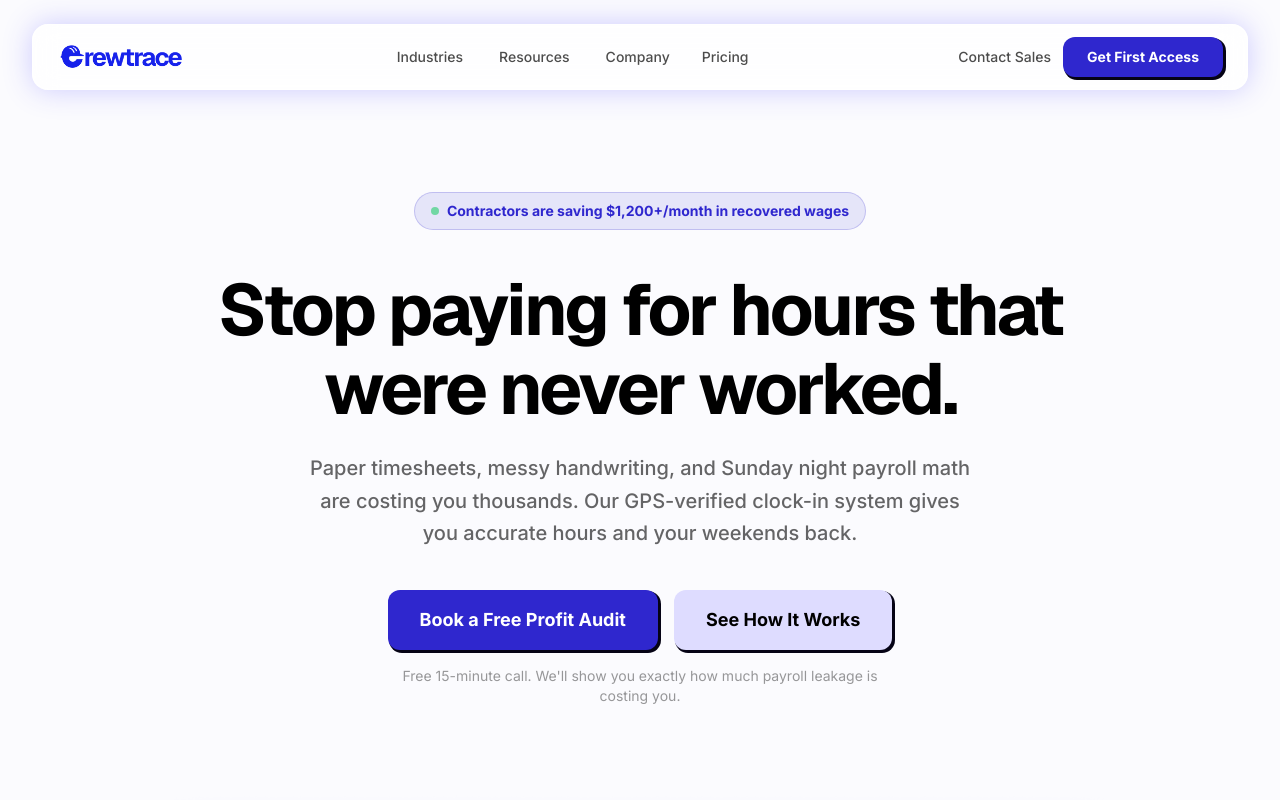
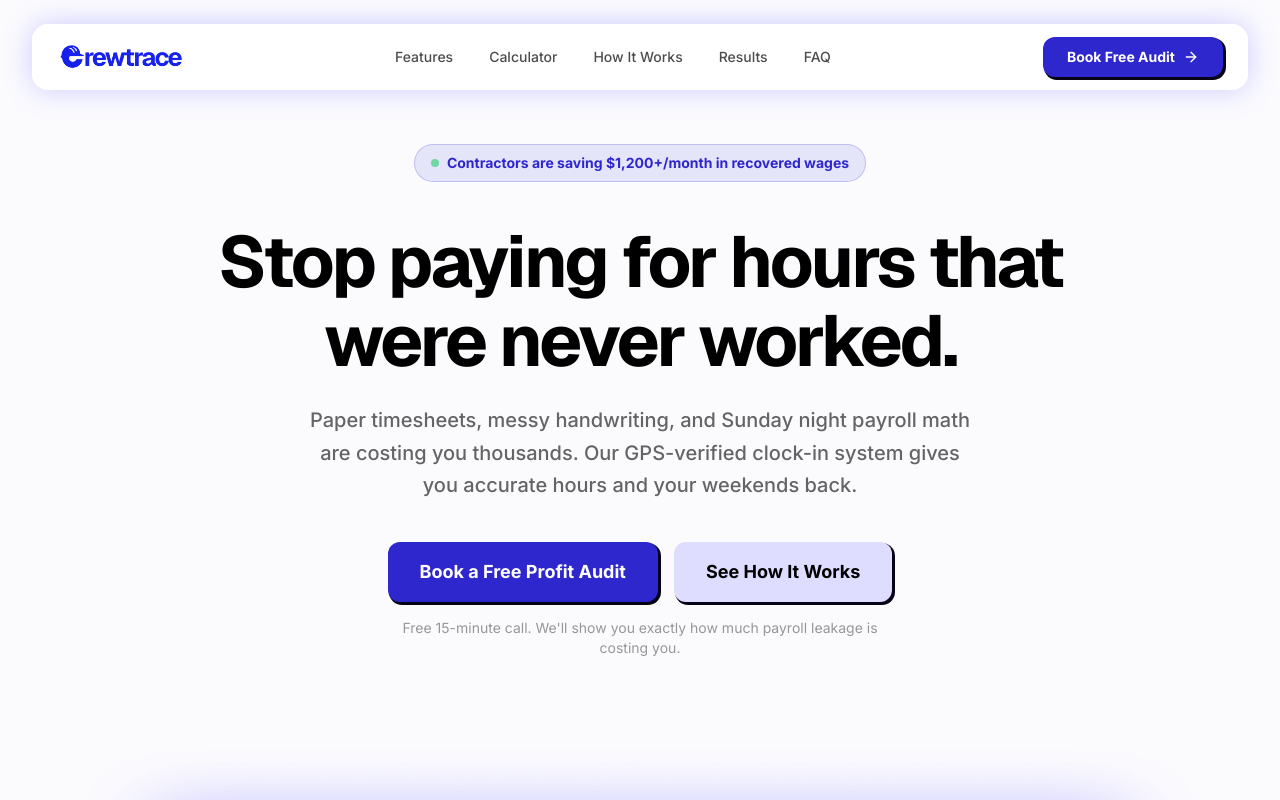
Before and after one commit to cartermitchell13/crewtrace-landing, a Next.js app: page / in a window 1280 px wide. Shown: the top 800 px of the page. Built offline with nearby package versions, Linux system fonts and the light colour scheme.

Commit message:
new navbar

```diff
--- a/app/layout.tsx
+++ b/app/layout.tsx
@@ -28,7 +28,7 @@ export default function RootLayout({
   children: React.ReactNode;
 }>) {
   return (
-    <html lang="en" className={`${geistSans.variable} ${inter.variable}`}>
+    <html lang="en" className={`${geistSans.variable} ${inter.variable} scroll-smooth`}>
       <body
         className="antialiased"
       >
--- a/app/page.tsx
+++ b/app/page.tsx
@@ -1,4 +1,4 @@
-import Navbar from "@/components/Navbar";
+import LandingNavbar from "@/components/LandingNavbar";
 import Hero from "@/components/Hero";
 import FeatureGrid from "@/components/FeatureGrid";
 import SavingsCalculator from "@/components/SavingsCalculator";
@@ -12,7 +12,7 @@ import Footer from "@/components/Footer";
 export default function Home() {
   return (
     <div className="min-h-screen bg-background">
-      <Navbar />
+      <LandingNavbar />
       <main>
         <Hero />
         <FeatureGrid />
--- a/components/CTASection.tsx
+++ b/components/CTASection.tsx
@@ -3,7 +3,7 @@ import React from "react";
 
 export default function CTASection() {
     return (
-        <section className="py-32 px-6 relative bg-white overflow-hidden">
+        <section id="audit" className="py-32 px-6 relative bg-white overflow-hidden scroll-mt-32">
             {/* Soft background accents */}
             <div className="absolute top-0 right-0 w-[600px] h-[600px] bg-primary/[0.03] rounded-full blur-[100px] -translate-y-1/2 translate-x-1/2" />
             <div className="absolute bottom-0 left-0 w-[600px] h-[600px] bg-primary/[0.03] rounded-full blur-[100px] translate-y-1/2 -translate-x-1/2" />
--- a/components/ComplianceAudit.tsx
+++ b/components/ComplianceAudit.tsx
@@ -5,7 +5,8 @@ import { ShieldCheck, AlertTriangle, FileText, UserCheck, ArrowRight } from "luc
 export default function ComplianceAudit() {
     return (
         <section
-            className="py-24 px-6 relative overflow-hidden"
+            id="compliance"
+            className="py-24 px-6 relative overflow-hidden scroll-mt-32"
             style={{ backgroundColor: '#2F27CE' }}
         >
             {/* Design Elements */}
--- a/components/FAQSection.tsx
+++ b/components/FAQSection.tsx
@@ -34,7 +34,7 @@ export default function FAQSection() {
     const [openIndex, setOpenIndex] = useState<number | null>(null);
 
     return (
-        <section id="faq" className="py-24 px-6 bg-background">
+        <section id="faq" className="py-24 px-6 bg-background scroll-mt-32">
             <div className="max-w-3xl mx-auto">
                 <div className="text-center mb-16 space-y-4">
                     <h2 className="text-4xl font-bold tracking-tight">Frequently Asked Questions</h2>
--- a/components/FeatureGrid.tsx
+++ b/components/FeatureGrid.tsx
@@ -54,7 +54,7 @@ const BentoCard = ({
 
 export default function FeatureGrid() {
     return (
-        <section id="features" className="py-32 px-6 bg-[#FBFBFE]">
+        <section id="features" className="py-32 px-6 bg-[#FBFBFE] scroll-mt-32">
             <div className="max-w-7xl mx-auto">
                 <div className="text-center max-w-3xl mx-auto mb-20 space-y-6">
                     <div className="inline-flex items-center gap-2 px-4 py-2 rounded-full bg-primary/5 border border-primary/10 text-primary text-sm font-bold">
--- a/components/Hero.tsx
+++ b/components/Hero.tsx
@@ -2,7 +2,7 @@ import Image from "next/image";
 
 export default function Hero() {
     return (
-        <section className="relative pt-48 pb-20 px-6 overflow-hidden">
+        <section id="hero" className="relative pt-32 md:pt-36 pb-20 px-6 overflow-hidden scroll-mt-32">
             {/* Background decoration */}
             <div className="absolute top-0 left-1/2 -translate-x-1/2 w-full h-full -z-10 bg-[radial-gradient(circle_at_50%_0%,rgba(47,39,206,0.05)_0%,transparent_50%)]" />
 
--- /dev/null
+++ b/components/LandingNavbar.tsx
@@ -0,0 +1,87 @@
+"use client";
+
+import Image from "next/image";
+import { Menu, X, ArrowRight } from "lucide-react";
+import { useState } from "react";
+
+const navLinks = [
+    { label: "Features", href: "#features" },
+    { label: "Calculator", href: "#calculator" },
+    { label: "How It Works", href: "#process" },
+    { label: "Results", href: "#results" },
+    { label: "FAQ", href: "#faq" },
+];
+
+export default function LandingNavbar() {
+    const [mobileOpen, setMobileOpen] = useState(false);
+
+    return (
+        <nav className="fixed top-6 left-1/2 -translate-x-1/2 w-[95%] max-w-7xl z-50">
+            <div className="bg-white/85 backdrop-blur-md border border-white/30 shadow-input rounded-2xl px-5 md:px-6 py-3 flex items-center justify-between">
+                <a href="#hero" className="flex items-center">
+                    <Image
+                        src="/images/crew-trace-logo.png"
+                        alt="Crewtrace Logo"
+                        width={120}
+                        height={32}
+                        className="h-8 w-auto object-contain"
+                    />
+                </a>
+
+                <div className="hidden md:flex items-center gap-1">
+                    {navLinks.map((link) => (
+                        <a
+                            key={link.href}
+                            href={link.href}
+                            className="px-4 py-2 text-sm font-medium rounded-lg text-foreground/70 hover:text-foreground hover:bg-foreground/[0.03] transition-colors"
+                        >
+                            {link.label}
+                        </a>
+                    ))}
+                </div>
+
+                <div className="hidden md:flex items-center gap-3">
+                    <a
+                        href="#audit"
+                        className="bg-primary text-white text-sm font-bold px-6 py-2.5 rounded-xl shadow-button hover:translate-y-[-2px] hover:translate-x-[-2px] transition-all active:translate-y-[0px] active:translate-x-[0px] inline-flex items-center gap-2"
+                    >
+                        Book Free Audit
+                        <ArrowRight size={16} />
+                    </a>
+                </div>
+
+                <button
+                    type="button"
+                    aria-label="Toggle navigation menu"
+                    onClick={() => setMobileOpen((open) => !open)}
+                    className="md:hidden w-10 h-10 rounded-xl border border-foreground/10 bg-white text-foreground flex items-center justify-center"
+                >
+                    {mobileOpen ? <X size={18} /> : <Menu size={18} />}
+                </button>
+            </div>
+
+            <div className={`md:hidden mt-2 transition-all duration-200 ${mobileOpen ? "opacity-100 translate-y-0 pointer-events-auto" : "opacity-0 -translate-y-2 pointer-events-none"}`}>
+                <div className="bg-white/95 backdrop-blur-md border border-foreground/10 shadow-xl rounded-2xl p-3">
+                    {navLinks.map((link) => (
+                        <a
+                            key={link.href}
+                            href={link.href}
+                            onClick={() => setMobileOpen(false)}
+                            className="block px-4 py-3 rounded-xl text-sm font-medium text-foreground/70 hover:text-foreground hover:bg-foreground/[0.03] transition-colors"
+                        >
+                            {link.label}
+                        </a>
+                    ))}
+                    <a
+                        href="#audit"
+                        onClick={() => setMobileOpen(false)}
+                        className="mt-2 w-full bg-primary text-white text-sm font-bold px-4 py-3 rounded-xl shadow-button inline-flex items-center justify-center gap-2"
+                    >
+                        Book Free Audit
+                        <ArrowRight size={16} />
+                    </a>
+                </div>
+            </div>
+        </nav>
+    );
+}
--- a/components/ProcessSection.tsx
+++ b/components/ProcessSection.tsx
@@ -39,7 +39,7 @@ const steps: Step[] = [
 
 export default function ProcessSection() {
     return (
-        <section className="py-32 px-6 bg-white relative overflow-hidden">
+        <section id="process" className="py-32 px-6 bg-white relative overflow-hidden scroll-mt-32">
             {/* Decorative background circle */}
             <div className="absolute top-1/2 left-0 w-[500px] h-[500px] bg-primary/[0.02] rounded-full blur-[100px] -translate-y-1/2 -translate-x-1/2" />
 
--- a/components/SavingsCalculator.tsx
+++ b/components/SavingsCalculator.tsx
@@ -128,7 +128,7 @@ export default function SavingsCalculator() {
     }, [crewSize, avgHourlyRate, hoursPerWeekOnPayroll]);
 
     return (
-        <section className="py-32 px-6 bg-[#FBFBFE] relative overflow-hidden">
+        <section id="calculator" className="py-32 px-6 bg-[#FBFBFE] relative overflow-hidden scroll-mt-32">
             {/* Ambient Background */}
             <div className="absolute top-0 right-0 w-[800px] h-[800px] bg-primary/[0.02] rounded-full blur-[120px] -translate-y-1/2 translate-x-1/2" />
 
--- a/components/TestimonialsSection.tsx
+++ b/components/TestimonialsSection.tsx
@@ -1,6 +1,6 @@
 export default function TestimonialsSection() {
     return (
-        <section className="py-24 px-6 bg-white overflow-hidden relative">
+        <section id="results" className="py-24 px-6 bg-white overflow-hidden relative scroll-mt-32">
             {/* Background design */}
             <div className="absolute top-0 right-0 w-1/3 h-full bg-primary/5 -skew-x-12 translate-x-1/2" />
 
```
